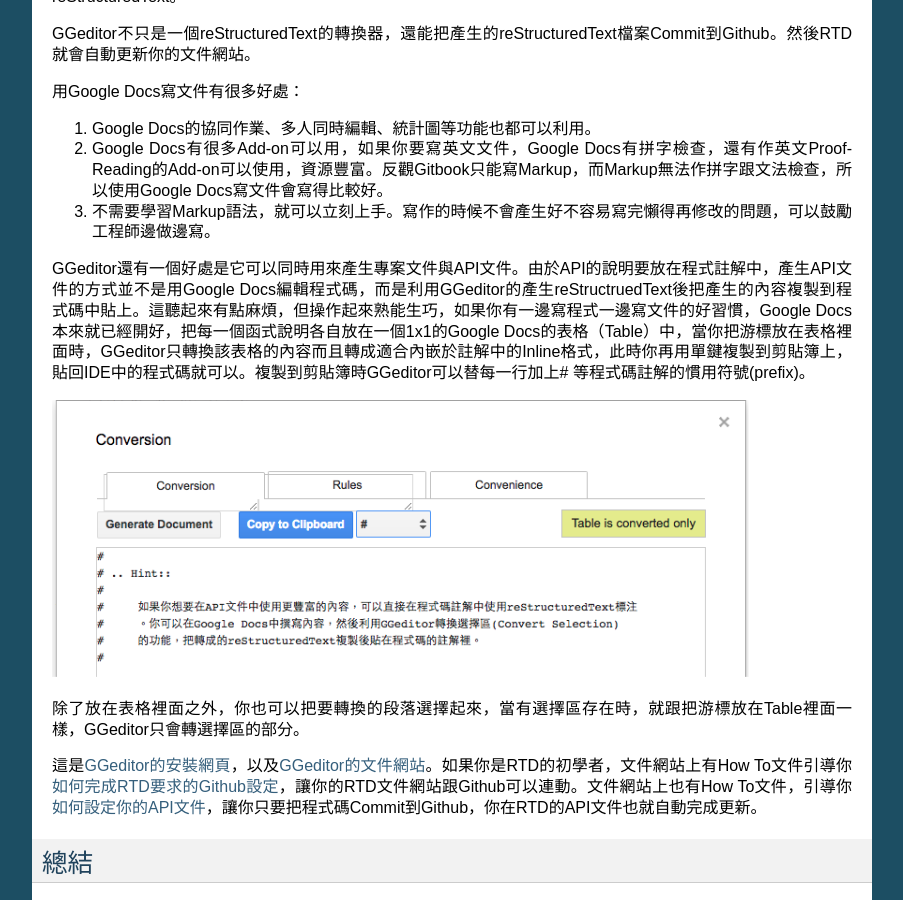
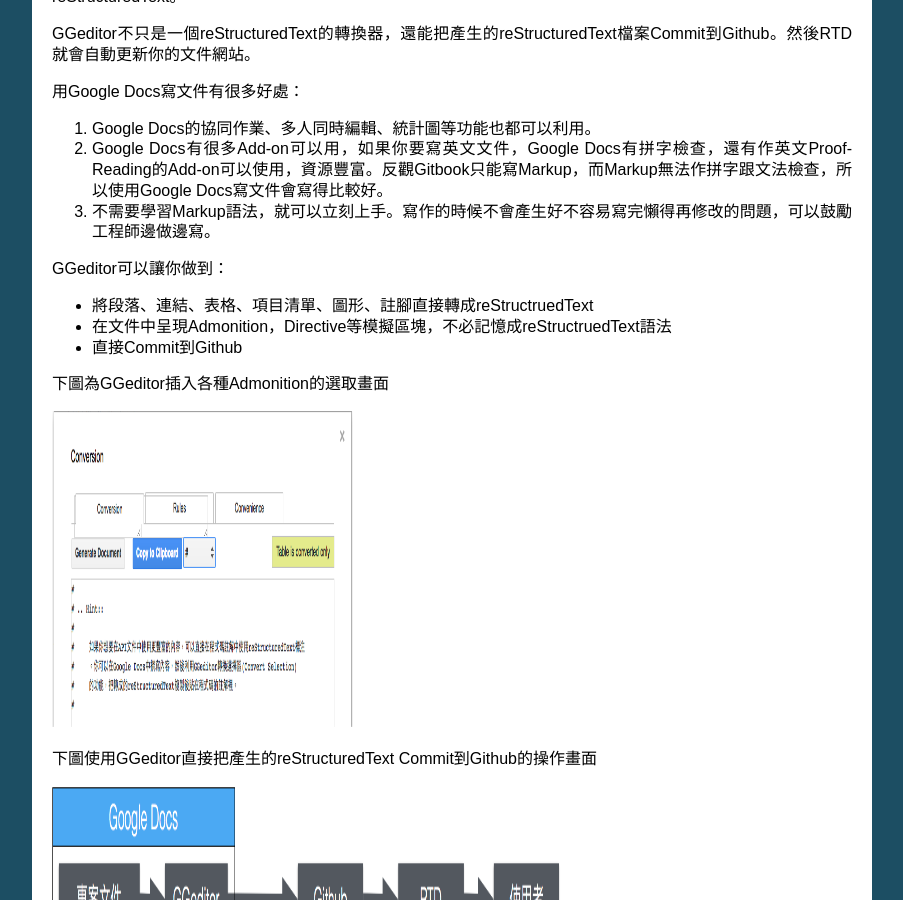
Before and after one commit to iapyeh/iapyeh, a Sphinx documentation site: the page built from docs/blogs/technical/how2pydocs.rst, in a window 1280 px wide and 900 px high, scrolled down 6327 px. Shown: the whole window, without its empty margins (198-1101 px from the left). Built offline with Sphinx 7.4.7, drawn with Linux system fonts in a browser that asks for light colours.

Commit message:
Google Docs reST Editor@2016-12-11 9:22:53

```diff
--- a/docs/blogs/technical/how2pydocs.rst
+++ b/docs/blogs/technical/how2pydocs.rst
@@ -225,9 +225,23 @@
 #. Google Docs有很多Add-on可以用，如果你要寫英文文件，Google Docs有拼字檢查，還有作英文Proof-Reading的Add-on可以使用，資源豐富。反觀Gitbook只能寫Markup，而Markup無法作拼字跟文法檢查，所以使用Google Docs寫文件會寫得比較好。
 #. 不需要學習Markup語法，就可以立刻上手。寫作的時候不會產生好不容易寫完懶得再修改的問題，可以鼓勵工程師邊做邊寫。
 
+GGeditor可以讓你做到：
+
+* 將段落、連結、表格、項目清單、圖形、註腳直接轉成reStructruedText
+* 在文件中呈現Admonition，Directive等模擬區塊，不必記憶成reStructruedText語法
+* 直接Commit到Github
+
+下圖為GGeditor插入各種Admonition的選取畫面
+
+\ |IMG7|\
+
+下圖使用GGeditor直接把產生的reStructuredText Commit到Github的操作畫面
+
+\ |IMG8|\
+
 GGeditor還有一個好處是它可以同時用來產生專案文件與API文件。由於API的說明要放在程式註解中，產生API文件的方式並不是用Google Docs編輯程式碼，而是利用GGeditor的產生reStructruedText後把產生的內容複製到程式碼中貼上。這聽起來有點麻煩，但操作起來熟能生巧，如果你有一邊寫程式一邊寫文件的好習慣，Google Docs本來就已經開好，把每一個函式說明各自放在一個1x1的Google Docs的表格（Table）中，當你把游標放在表格裡面時，GGeditor只轉換該表格的內容而且轉成適合內嵌於註解中的Inline格式，此時你再用單鍵複製到剪貼簿上，貼回IDE中的程式碼就可以。複製到剪貼簿時GGeditor可以替每一行加上# 等程式碼註解的慣用符號(prefix)。
 
-\ |IMG7|\
+\ |IMG9|\
 
 除了放在表格裡面之外，你也可以把要轉換的段落選擇起來，當有選擇區存在時，就跟把游標放在Table裡面一樣，GGeditor只會轉選擇區的部分。
 
@@ -371,9 +385,17 @@
    :width: 53 px
 
 .. |IMG7| image:: static/how2pydocs_7.png
+   :height: 316 px
+   :width: 301 px
+
+.. |IMG8| image:: static/how2pydocs_8.png
+   :height: 316 px
+   :width: 509 px
+
+.. |IMG9| image:: static/how2pydocs_9.png
    :height: 277 px
    :width: 697 px
 
-.. |IMG8| image:: static/how2pydocs_8.png
+.. |IMG10| image:: static/how2pydocs_10.png
    :height: 150 px
    :width: 697 px
```
Also changed, not shown: other parts of docs/blogs/technical/how2pydocs.rst (+1 -1 lines).
